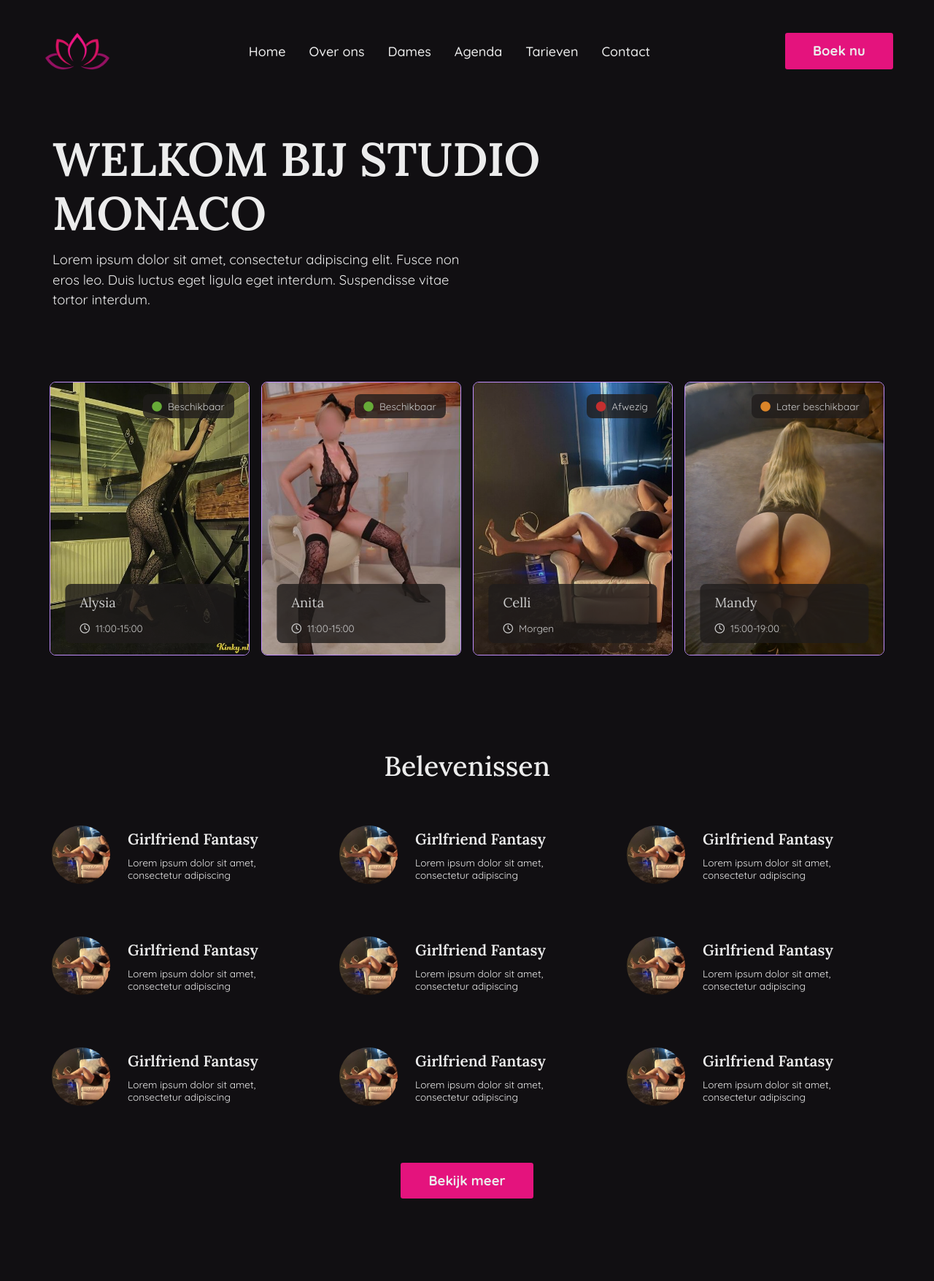
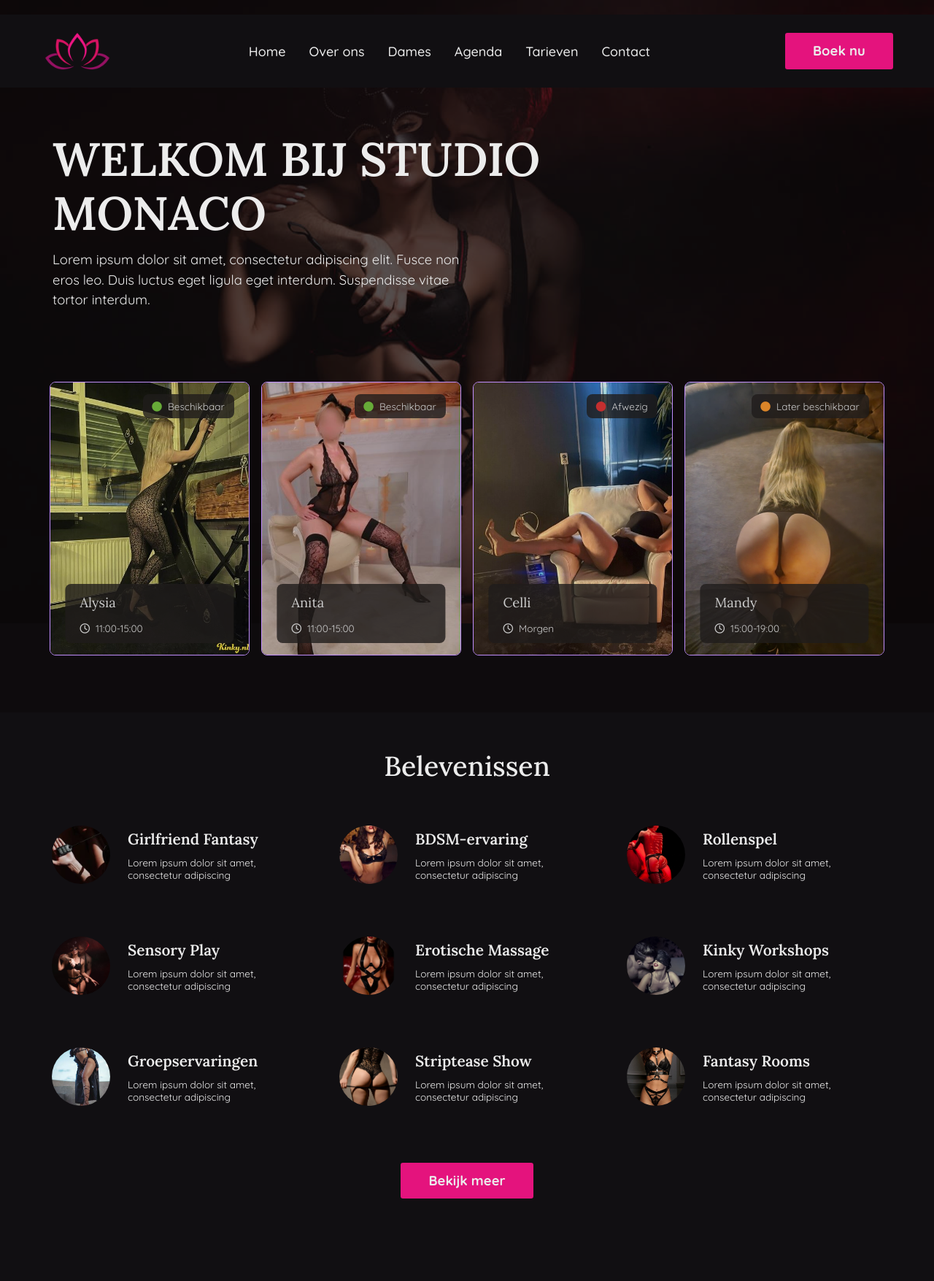
Before and after one commit to shimmy-aga/studio-monaco, a PHP site: page / in a window 1280 px wide. Shown: the top 1755 px of the page at 73% size. Run offline with PHP 8.4, Linux system fonts and the light colour scheme; some libraries are stand-ins or nearby versions.

Commit message:
Added images/placeholders

```diff
--- a/assets/css/style.css
+++ b/assets/css/style.css
@@ -168,6 +168,26 @@ img, svg, picture {
 
 .section.hero {
    padding-top: 150px;
+}
+
+.bg-img {
+   position: absolute;
+   top: 0; left: 0;
+   width: 100%; height: 100%;
+}
+
+.bg-img img {
+   width: 100%;
+   object-fit: cover;
+   object-position: center;
+}
+
+.bg-img:after {
+   content: '';
+   position: absolute;
+   left: 0; top: 0;
+   width: 100%; height: 100%;
+   background-color: rgba(var(--color-dark-raw), 0.7);
 }
 
 
--- a/index.html
+++ b/index.html
@@ -52,7 +52,7 @@
     <!-- HERO SECTION --><!-- ------------------ --><!-- ------------------ --><!-- ------------------ -->
     <!-- ------------ --><!-- ------------------ --><!-- ------------------ --><!-- ------------------ -->
 
-    <section class="hero section">
+    <section class="hero section"><div class="bg-img"><img src="assets/media/placeholder-4.jpg" alt=""></div>
         <div class="container">
 
             <div class="inner">
@@ -135,7 +135,7 @@
 
                 <div class="highlight">
 
-                    <div class="tiny-img-mask"><img src="assets/media/celli.jpg" alt=""></div>
+                    <div class="tiny-img-mask"><img src="assets/media/placeholder-1.jpg" alt=""></div>
                     <div class="vertical-wrapper">
                         <h1 class="text-big font-weight-600">Girlfriend Fantasy</h1>
                         <p class="text-small secondary-font">Lorem ipsum dolor sit amet, consectetur adipiscing</p>
@@ -145,9 +145,9 @@
 
                 <div class="highlight">
 
-                    <div class="tiny-img-mask"><img src="assets/media/celli.jpg" alt=""></div>
+                    <div class="tiny-img-mask"><img src="assets/media/placeholder-2.jpg" alt=""></div>
                     <div class="vertical-wrapper">
-                        <h1 class="text-big font-weight-600">Girlfriend Fantasy</h1>
+                        <h1 class="text-big font-weight-600">BDSM-ervaring</h1>
                         <p class="text-small secondary-font">Lorem ipsum dolor sit amet, consectetur adipiscing</p>
                     </div>
 
@@ -155,9 +155,9 @@
 
                 <div class="highlight">
 
-                    <div class="tiny-img-mask"><img src="assets/media/celli.jpg" alt=""></div>
+                    <div class="tiny-img-mask"><img src="assets/media/placeholder-3.jpg" alt=""></div>
                     <div class="vertical-wrapper">
-                        <h1 class="text-big font-weight-600">Girlfriend Fantasy</h1>
+                        <h1 class="text-big font-weight-600">Rollenspel</h1>
                         <p class="text-small secondary-font">Lorem ipsum dolor sit amet, consectetur adipiscing</p>
                     </div>
 
@@ -165,9 +165,9 @@
 
                 <div class="highlight">
 
-                    <div class="tiny-img-mask"><img src="assets/media/celli.jpg" alt=""></div>
+                    <div class="tiny-img-mask"><img src="assets/media/placeholder-4.jpg" alt=""></div>
                     <div class="vertical-wrapper">
-                        <h1 class="text-big font-weight-600">Girlfriend Fantasy</h1>
+                        <h1 class="text-big font-weight-600">Sensory Play</h1>
                         <p class="text-small secondary-font">Lorem ipsum dolor sit amet, consectetur adipiscing</p>
                     </div>
 
@@ -175,9 +175,9 @@
 
                 <div class="highlight">
 
-                    <div class="tiny-img-mask"><img src="assets/media/celli.jpg" alt=""></div>
+                    <div class="tiny-img-mask"><img src="assets/media/placeholder-5.webp" alt=""></div>
                     <div class="vertical-wrapper">
-                        <h1 class="text-big font-weight-600">Girlfriend Fantasy</h1>
+                        <h1 class="text-big font-weight-600">Erotische Massage</h1>
                         <p class="text-small secondary-font">Lorem ipsum dolor sit amet, consectetur adipiscing</p>
                     </div>
 
@@ -185,9 +185,9 @@
 
                 <div class="highlight">
 
-                    <div class="tiny-img-mask"><img src="assets/media/celli.jpg" alt=""></div>
+                    <div class="tiny-img-mask"><img src="assets/media/placeholder-6.avif" alt=""></div>
                     <div class="vertical-wrapper">
-                        <h1 class="text-big font-weight-600">Girlfriend Fantasy</h1>
+                        <h1 class="text-big font-weight-600">Kinky Workshops</h1>
                         <p class="text-small secondary-font">Lorem ipsum dolor sit amet, consectetur adipiscing</p>
                     </div>
 
@@ -195,9 +195,9 @@
 
                 <div class="highlight">
 
-                    <div class="tiny-img-mask"><img src="assets/media/celli.jpg" alt=""></div>
+                    <div class="tiny-img-mask"><img src="assets/media/placeholder-7.webp" alt=""></div>
                     <div class="vertical-wrapper">
-                        <h1 class="text-big font-weight-600">Girlfriend Fantasy</h1>
+                        <h1 class="text-big font-weight-600">Groepservaringen</h1>
                         <p class="text-small secondary-font">Lorem ipsum dolor sit amet, consectetur adipiscing</p>
                     </div>
 
@@ -205,9 +205,9 @@
 
                 <div class="highlight">
 
-                    <div class="tiny-img-mask"><img src="assets/media/celli.jpg" alt=""></div>
+                    <div class="tiny-img-mask"><img src="assets/media/placeholder-8.jpg" alt=""></div>
                     <div class="vertical-wrapper">
-                        <h1 class="text-big font-weight-600">Girlfriend Fantasy</h1>
+                        <h1 class="text-big font-weight-600">Striptease Show</h1>
                         <p class="text-small secondary-font">Lorem ipsum dolor sit amet, consectetur adipiscing</p>
                     </div>
 
@@ -215,9 +215,9 @@
 
                 <div class="highlight">
 
-                    <div class="tiny-img-mask"><img src="assets/media/celli.jpg" alt=""></div>
+                    <div class="tiny-img-mask"><img src="assets/media/placeholder-9.jpg" alt=""></div>
                     <div class="vertical-wrapper">
-                        <h1 class="text-big font-weight-600">Girlfriend Fantasy</h1>
+                        <h1 class="text-big font-weight-600">Fantasy Rooms</h1>
                         <p class="text-small secondary-font">Lorem ipsum dolor sit amet, consectetur adipiscing</p>
                     </div>
 
@@ -249,19 +249,19 @@
 
                 <div class="static-card wide">
 
-                    <img src="assets/media/alysia.jpg" alt="">
+                    <img src="assets/media/placeholder-5.webp" alt="">
 
                 </div>
 
                 <div class="static-card wide">
 
-                    <img src="assets/media/anita.jpg" alt="">
+                    <img src="assets/media/placeholder-6.avif" alt="">
 
                 </div>
 
                 <div class="static-card wide">
 
-                    <img src="assets/media/celli.jpg" alt="">
+                    <img src="assets/media/placeholder-7.webp" alt="">
 
                 </div>
 
@@ -280,11 +280,11 @@
         <div class="container flexbox">
 
             <div class="banner-first-img">
-                <img src="assets/media/anita.jpg" alt="">
+                <img src="assets/media/placeholder-9.jpg" alt="">
             </div>
 
             <div class="banner-second-img">
-                <img src="assets/media/alysia.jpg" alt="">
+                <img src="assets/media/placeholder-8.jpg" alt="">
             </div>
 
             <div class="inner text-left mt-0">
```
Also changed, not shown: assets/media/placeholder-1.jpg (added), assets/media/placeholder-2.jpg (added), assets/media/placeholder-3.jpg (added), assets/media/placeholder-4.jpg (added), assets/media/placeholder-5.webp (added), assets/media/placeholder-6.avif (added), assets/media/placeholder-7.webp (added), assets/media/placeholder-8.jpg (added), assets/media/placeholder-9.jpg (added).
